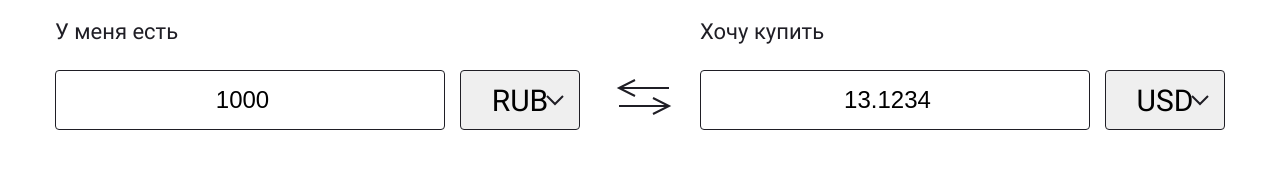
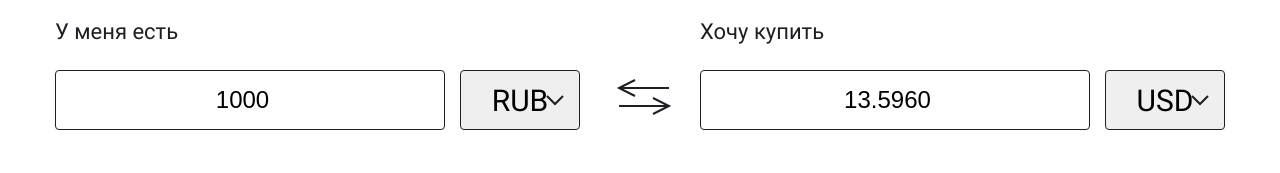
Before and after one commit to lula-may/currency-converter, a React (Create React App) app in the folder project/: page / in a window 1280 px wide. Shown: the part 627-800 px from the top of the page. Built offline with nearby package versions, Linux system fonts and the light colour scheme.

Commit message:
Рефакторинг компонента Converter, переносит пропсы в App

```diff
--- a/project/src/components/app/app.jsx
+++ b/project/src/components/app/app.jsx
@@ -4,18 +4,26 @@ import Main from "../main/main.jsx";
 import {propOpertaions} from "../props.js";
 
 const App = (props) => {
-  const {rate, operations} = props;
+  const {buyCurrency, date, saleSum, saleCurrency, rate, operations} = props;
   return (
     <Main
+      buyCurrency={buyCurrency}
+      date={date}
+      operations={operations}
       rate={rate}
-      operations={operations}
+      saleCurrency={saleCurrency}
+      saleSum={saleSum}
     />
   );
 }
 
 App.propTypes = {
+  buyCurrency: PropTypes.string.isRequired,
+  date: PropTypes.string.isRequired,
+  operations: propOpertaions,
   rate: PropTypes.object.isRequired,
-  operations: propOpertaions,
+  saleCurrency: PropTypes.string.isRequired,
+  saleSum: PropTypes.number.isRequired,
 }
 
 export default App;
--- a/project/src/components/converter/converter.jsx
+++ b/project/src/components/converter/converter.jsx
@@ -1,43 +1,42 @@
 import React, {PureComponent} from "react";
-import InputField from "../input-field/input-field";
-
-const getCurrentRate = (rate, saleCurrency, buyCurrency) => {
-  return Number(rate[`${saleCurrency}${buyCurrency}`]);
-};
+import FieldCurrency from "../field-currency/field-currency";
+import {getCurrentRate, convertBuySum, convertSaleSum} from "../../utils";
 
 export default class Converter extends PureComponent {
   constructor(props) {
     super(props);
+    const {saleSum, saleCurrency, buySum, buyCurrency, date, rate} = props;
     this.state = {
-      saleSum: 1000,
-      saleCurrency: 'RUB',
-      buySum: 13.1234,
-      buyCurrency: 'USD',
-      date: '1.12.2020',
-      currentRate: getCurrentRate(props.rate, 'RUB', 'USD'),
+      saleSum,
+      saleCurrency,
+      buySum,
+      buyCurrency,
+      date,
+      currentRate: getCurrentRate(rate, saleCurrency, buyCurrency),
     }
 
-    this._onBuyCurrencyChange = this._onBuyCurrencyChange.bind(this);
-    this._onBuySumChange = this._onBuySumChange.bind(this);
-    this._onSaleCurrencyChange = this._onSaleCurrencyChange.bind(this);
-    this._onSaleSumChange = this._onSaleSumChange.bind(this);
+    this._handleBuyCurrencyChange = this._handleBuyCurrencyChange.bind(this);
+    this._handleBuySumChange = this._handleBuySumChange.bind(this);
+    this._handleSaleCurrencyChange = this._handleSaleCurrencyChange.bind(this);
+    this._handleSaleSumChange = this._handleSaleSumChange.bind(this);
   }
 
-  _onBuySumChange(evt) {
+  _handleBuySumChange(evt) {
+    const {currentRate} = this.state;
     const buySum = Number(evt.target.value) || '';
-    const saleSum = (buySum) ? (buySum / this.state.currentRate).toFixed(2) : '';
+    const saleSum = convertBuySum(buySum, currentRate);
     this.setState({
       buySum,
       saleSum
     });
   }
 
-  _onBuyCurrencyChange(evt) {
+  _handleBuyCurrencyChange(evt) {
     const {saleCurrency, buySum} = this.state;
     const {rate} = this.props;
     const buyCurrency = evt.target.value;
     const currentRate = getCurrentRate(rate, saleCurrency, buyCurrency);
-    const saleSum = (buySum) ? (buySum / currentRate).toFixed(2) : '';
+    const saleSum = convertBuySum(buySum, currentRate);
     this.setState({
       buyCurrency,
       currentRate,
@@ -45,21 +44,22 @@ export default class Converter extends PureComponent {
     });
   }
 
-  _onSaleSumChange(evt) {
+  _handleSaleSumChange(evt) {
+    const {currentRate} = this.state;
     const saleSum = Number(evt.target.value) || '';
-    const buySum = (saleSum) ? (saleSum * this.state.currentRate).toFixed(4) : '';
+    const buySum = convertSaleSum(saleSum, currentRate);
     this.setState({
       buySum,
       saleSum,
     });
   }
 
-  _onSaleCurrencyChange(evt) {
+  _handleSaleCurrencyChange(evt) {
     const {buyCurrency, saleSum} = this.state;
     const {rate} = this.props;
     const saleCurrency = evt.target.value;
     const currentRate = getCurrentRate(rate, saleCurrency, buyCurrency);
-    const buySum = (saleSum) ? (saleSum / currentRate).toFixed(2) : '';
+    const buySum = convertSaleSum(saleSum, currentRate);
     this.setState({
       saleCurrency,
       currentRate,
@@ -74,22 +74,24 @@ export default class Converter extends PureComponent {
           <h1 className="converter__title">Конвертер валют</h1>
           <form action="#" className="convert-form" method="GET">
             <div className="convert-form__wrapper">
-              <InputField
+              <FieldCurrency
+
                 name="sale"
                 labelText="У меня есть"
                 currency={saleCurrency}
                 value={saleSum}
-                onCurrencyChange={this._onSaleCurrencyChange}
-                onValueChange={this._onSaleSumChange}
+                onCurrencyChange={this._handleSaleCurrencyChange}
+                onValueChange={this._handleSaleSumChange}
               />
               <img className="convert-form__sign" src="img/arrows.svg" width="50" height="34" alt="Конвертировать валюту"/>
-              <InputField
+              <FieldCurrency
+
                 name="buy"
                 labelText="Хочу купить"
                 currency={buyCurrency}
                 value= {buySum}
-                onCurrencyChange={this._onBuyCurrencyChange}
-                onValueChange={this._onBuySumChange}
+                onCurrencyChange={this._handleBuyCurrencyChange}
+                onValueChange={this._handleBuySumChange}
               />
             </div>
             <div className="convert-form__wrapper">
--- a/project/src/components/input-field/input-field.jsx
+++ b/project/src/components/field-currency/field-currency.jsx
@@ -1,7 +1,7 @@
 import React from "react";
 import PropTypes from "prop-types";
 
-const InputField = (props) => {
+const FieldCurrency = (props) => {
   const {name, currency, value, onCurrencyChange, onValueChange, labelText} = props;
 
   return (
@@ -22,7 +22,7 @@ const InputField = (props) => {
   );
 }
 
-InputField.propTypes = {
+FieldCurrency.propTypes = {
   currency: PropTypes.string.isRequired,
   labelText: PropTypes.string.isRequired,
   name: PropTypes.string.isRequired,
@@ -31,4 +31,4 @@ InputField.propTypes = {
   value: PropTypes.oneOfType([PropTypes.number, PropTypes.string]).isRequired,
 };
 
-export default InputField;
+export default FieldCurrency;
--- a/project/src/components/main/main.jsx
+++ b/project/src/components/main/main.jsx
@@ -4,8 +4,12 @@ import PropTypes from "prop-types";
 import Converter from "../converter/converter.jsx";
 import History from "../history/history.jsx";
 import {propOpertaions} from "../props.js";
+import {getCurrentRate, convertSaleSum} from "../../utils.js";
 
-const Main = ({rate, operations}) => {
+const Main = (props) => {
+  const {rate, operations, saleSum, saleCurrency, buyCurrency, date} = props;
+  const currentRate = getCurrentRate(rate, saleCurrency, buyCurrency);
+  const buySum = convertSaleSum(saleSum, currentRate);
   return (
     <Fragment>
       <header className="page__header main-header">
@@ -51,7 +55,15 @@ const Main = ({rate, operations}) => {
         </div>
       </article>
 
-      <Converter rate={rate} />
+      <Converter
+        buyCurrency={buyCurrency}
+        buySum={buySum}
+        currentRate={currentRate}
+        date={date}
+        rate={rate}
+        saleCurrency={saleCurrency}
+        saleSum={saleSum}
+      />
       <History operations={operations} />
     </main>
 
@@ -128,8 +140,12 @@ const Main = ({rate, operations}) => {
 }
 
 Main.propTypes = {
+  buyCurrency: PropTypes.string.isRequired,
+  date: PropTypes.string.isRequired,
+  operations: propOpertaions,
   rate: PropTypes.object.isRequired,
-  operations: propOpertaions,
+  saleCurrency: PropTypes.string.isRequired,
+  saleSum: PropTypes.number.isRequired,
 };
 
 export default Main;
--- a/project/src/index.js
+++ b/project/src/index.js
@@ -1,6 +1,14 @@
 import React from 'react';
 import ReactDOM from 'react-dom';
 import App from './components/app/app.jsx';
+
+const Currency = {
+  CNY: 'CNY',
+  EUR: 'EUR',
+  GBP: 'GBP',
+  RUB: 'RUB',
+  USD: 'USD',
+};
 
 const rate = {
   "CNYCNY": "1.000000",
@@ -97,9 +105,21 @@ const operations = [
   },
 ]
 
+const DEFAULT_SALE_CURRENCY = Currency.RUB;
+const DEFAULT_SALE_SUM = 1000;
+const DEFAULT_BUY_CURRENCY = Currency.USD;
+const DEFAULT_DATE = new Date().toLocaleDateString('en-GB');
+
 ReactDOM.render(
   <React.StrictMode>
-    <App rate={rate} operations={operations}/>
+    <App
+      buyCurrency={DEFAULT_BUY_CURRENCY}
+      date={DEFAULT_DATE}
+      operations={operations}
+      rate={rate}
+      saleCurrency={DEFAULT_SALE_CURRENCY}
+      saleSum={DEFAULT_SALE_SUM}
+    />
   </React.StrictMode>,
   document.getElementById('root')
 );
--- /dev/null
+++ b/project/src/utils.js
@@ -0,0 +1,11 @@
+export const getCurrentRate = (rate, saleCurrency, buyCurrency) => {
+  return parseFloat(rate[`${saleCurrency}${buyCurrency}`]);
+};
+
+export const convertSaleSum = (saleSum, currentRate) => {
+  return (saleSum) ? (saleSum * currentRate).toFixed(4) : '';
+};
+
+export const convertBuySum = (buySum, currentRate) => {
+  return (buySum) ? (buySum / currentRate).toFixed(4) : '';
+};
```
